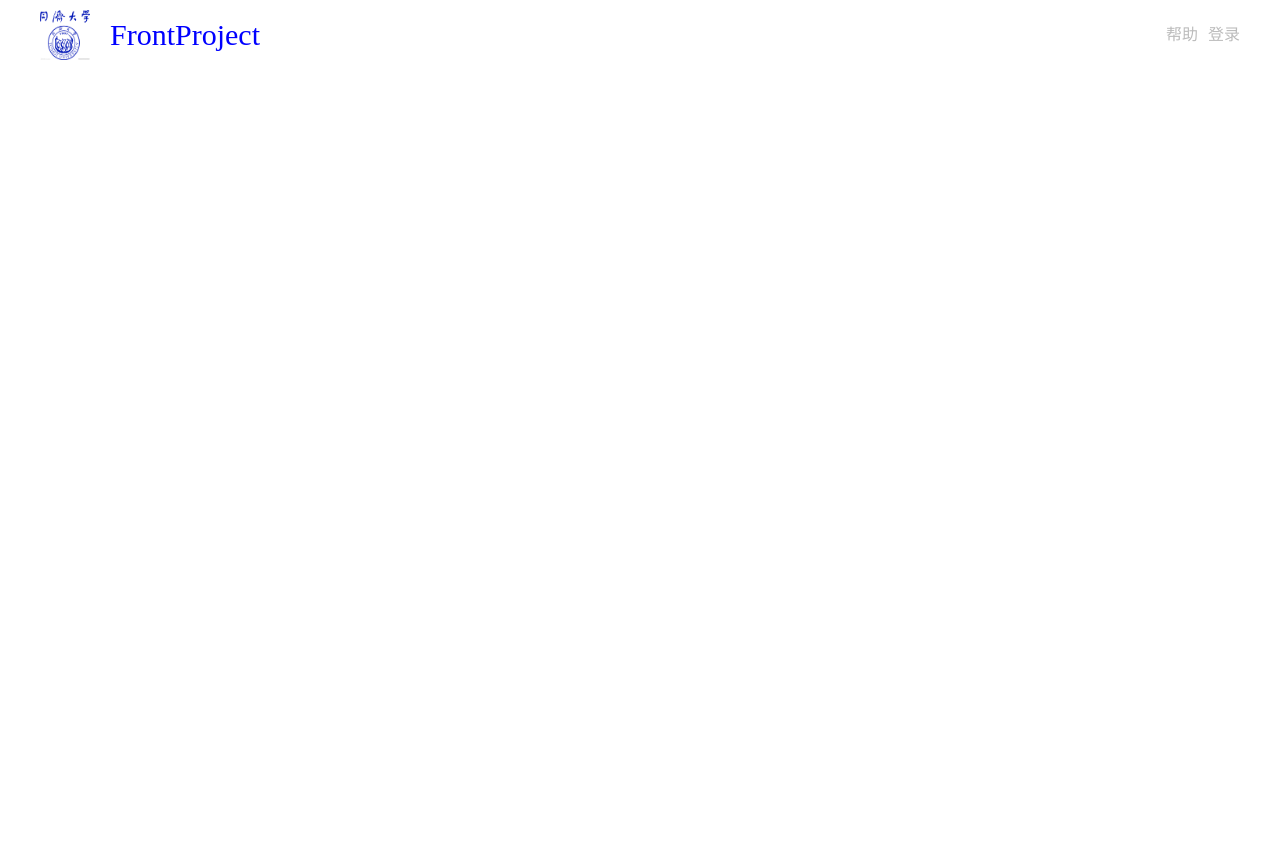
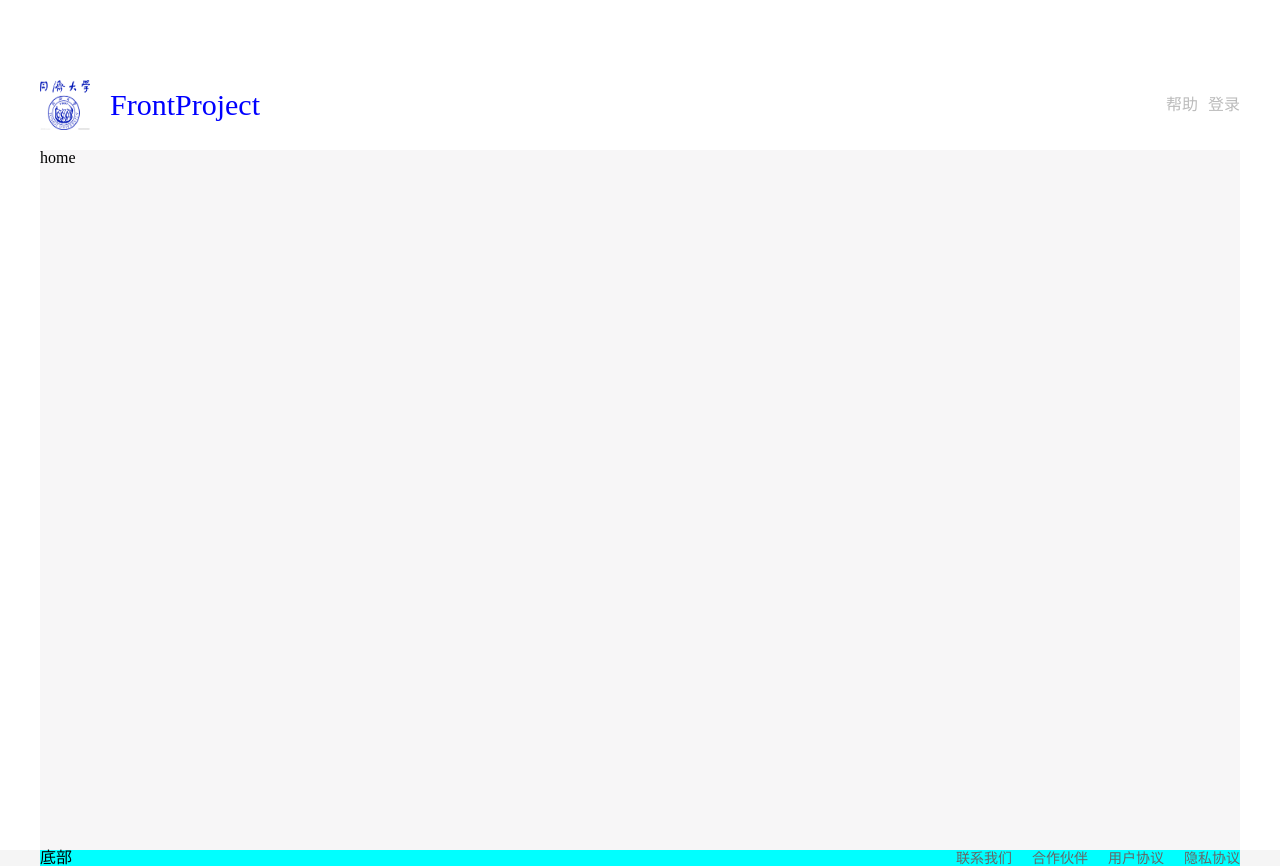
Before and after one commit to bushiheshi/frontend_project, a Vue app: page /home in a window 1280 px wide. Before the commit the page ends 800 px from the top, so only its background shows below. Built offline with nearby package versions, Linux system fonts and the light colour scheme.

Commit message:
router settings

```diff
--- a/package.json
+++ b/package.json
@@ -11,11 +11,12 @@
   "dependencies": {
     "@types/node": "^24.3.0",
     "scss": "^0.2.4",
-    "vue": "^3.5.18"
+    "vue": "^3.5.18",
+    "vue-router": "^4.5.1"
   },
   "devDependencies": {
     "@vitejs/plugin-vue": "^6.0.1",
-    "@vue/tsconfig": "^0.7.0",
+    "@vue/tsconfig": "^0.8.1",
     "sass-embedded": "^1.90.0",
     "typescript": "~5.8.3",
     "vite": "^7.1.2",
--- a/src/App.vue
+++ b/src/App.vue
@@ -4,7 +4,7 @@
         <HospitalTop/>
         <!-- 路由组件 -->
          <div class="content">
-            xxxx
+            <router-view></router-view>
          </div>
         <!-- 展示底部组件 -->
         <HospitalBottom/>
@@ -14,14 +14,29 @@
 </template>
 
 <script setup lang="ts">
+import { useRoute } from 'vue-router'
+const route = useRoute()
+console.log('当前路由:', route) // 在浏览器开发者工具中查看输出
 
 
 </script>
 
 <style scoped lang="scss">
 .container{
+    width: 100%;
+    height: 100vh;
+    // background-color: antiquewhite;
     display: flex;
     flex-direction: column;
     align-items: center;
+    // justify-content: center;
+    padding-top: 70px;//顶部组件的高度
+    .content{
+        margin-top: 80px;
+        width: 1200px;
+        min-height:700px;
+        background-color: rgb(247, 246, 247);
+    }
 }
+
 </style>
--- a/src/components/hospital_bottom/index.vue
+++ b/src/components/hospital_bottom/index.vue
@@ -1,15 +1,43 @@
 <template>
     <div class="bottom">
-        底部
+        <div class="content">
+            <div class="left">底部</div>
+
+            <div class="right">
+                <span>联系我们</span>
+                <span>合作伙伴</span>
+                <span>用户协议</span>
+                <span>隐私协议</span>
+            </div>
+        </div>
     </div>
 </template>
 <script setup lang="ts">
 </script>
 
-<style  scoped lang="scss">
-.bottom{
-    width:100%;
-    height:50px;
+<style scoped lang="scss">
+.bottom {
+    width: 100%;
+    height: 50px;
     background: #f5f5f5;
+    display: flex;
+    justify-content: center;
+
+    .content {
+        width: 1200px;
+        height: 100%;
+        background: cyan;
+        display: flex;
+        justify-content: space-between;
+        align-items: center;
+        .right{
+            span{
+                margin-left: 20px;
+                color: #666;
+                font-size: 14px;
+                cursor: pointer;
+            }
+        }
+    }
 }
 </style>
--- a/src/main.ts
+++ b/src/main.ts
@@ -7,8 +7,15 @@ import App from '@/App.vue'
 //引入全局组件--top
 import HospitalTop from '@/components/hospital_top/index.vue'
 import HospitalBottom from '@/components/hospital_bottom/index.vue'
+//引入路由
+import router from '@/router/index.ts';
 
-const app =createApp(App);
-app.component('HospitalTop',HospitalTop);
-app.component('HospitalBottom',HospitalBottom);
+
+const app = createApp(App);
+app.component('HospitalTop', HospitalTop);
+app.component('HospitalBottom', HospitalBottom);
+
+app.use(router);
+
+
 app.mount('#app');
--- /dev/null
+++ b/src/pages/home/index.vue
@@ -0,0 +1,5 @@
+<template>
+    <div>home</div>
+</template>
+<script setup lang="ts"></script>
+<style scoped lang="scss"></style>
--- /dev/null
+++ b/src/pages/hospital/index.vue
@@ -0,0 +1,5 @@
+<template>
+    <div >details</div>
+</template>
+<script setup lang="ts"></script>
+<style scoped lang="scss"></style>
--- /dev/null
+++ b/src/router/index.ts
@@ -0,0 +1,27 @@
+import { createRouter, createWebHistory } from "vue-router";
+//createRouter方法创建路由实例;
+export default createRouter({
+    history: createWebHistory(),
+    routes: [
+        {
+            path: '/home',
+            component: () => import('@/pages/home/index.vue')
+        },
+        {
+            path: '/hospital',
+            component: () => import('@/pages/hospital/index.vue')
+        },
+        {
+            path: '/',
+            redirect: '/home'
+        }
+
+    ],
+    //滚动条的控制
+        scrollBehavior() {
+            return {
+                left: 0 ,
+                top: 0
+            }
+        }
+})
```
